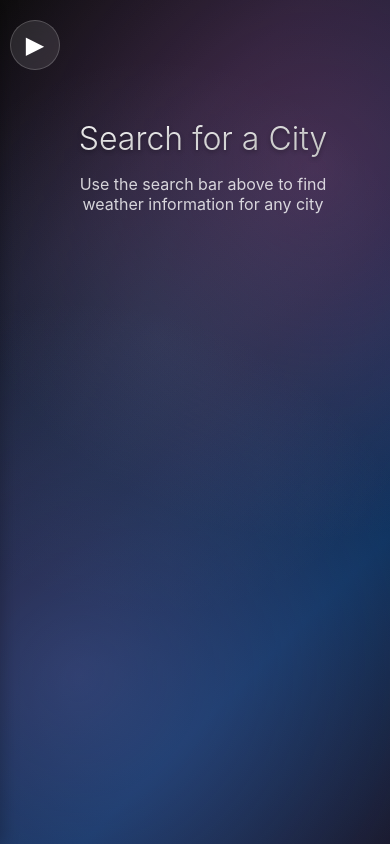
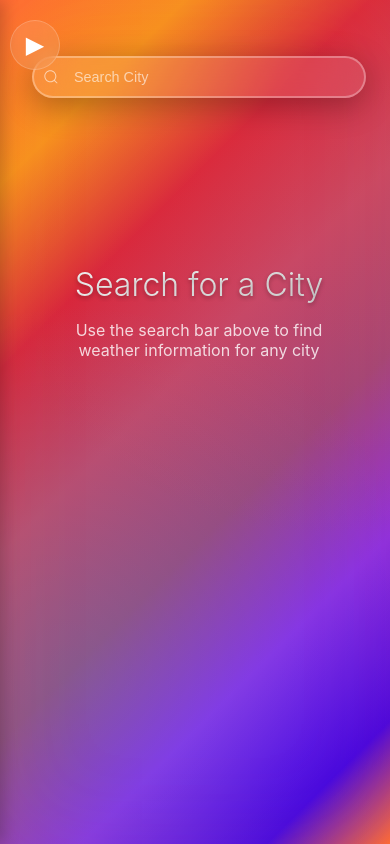
Before and after one commit to Jonizz14/Weather-App, a React (Vite) app: page / in a window 390 px wide. Built offline with nearby package versions, Linux system fonts and the light colour scheme; no server answers.

Commit message:
Final update and i go to slepp

```diff
--- a/src/components/LeftSidebar/LeftSidebar.jsx
+++ b/src/components/LeftSidebar/LeftSidebar.jsx
@@ -18,7 +18,7 @@ const LeftSidebar = ({
       <button className="sidebar-close-btn" onClick={onClose}>
         <FiX />
       </button>
-      <div className="sidebar-content">
+      <div className="sidebar-content" onClick={(e) => e.stopPropagation()} onTouchStart={(e) => e.stopPropagation()}>
         {" "}
         <SearchBar onSearch={onSearch} onLocation={onLocation} />{" "}
         <div className="searched-cities">
--- a/src/components/SearchBar/SearchBar.css
+++ b/src/components/SearchBar/SearchBar.css
@@ -122,29 +122,29 @@
 /* Responsive */
 @media (max-width: 768px) {
   .input {
-    font-size: 1rem;
-    padding: 0.8rem 0.8rem 0.8rem 3rem;
+    font-size: 1.1rem;
+    padding: 0.9rem 0.9rem 0.9rem 3.2rem;
   }
 
   .input::placeholder {
-    font-size: 1rem;
+    font-size: 1.1rem;
   }
 
   .icon {
-    left: 0.8rem;
-    width: 1.2rem;
-    height: 1.2rem;
+    left: 0.9rem;
+    width: 1.4rem;
+    height: 1.4rem;
   }
 
   .location-btn {
-    width: 35px;
-    height: 35px;
+    width: 40px;
+    height: 40px;
     right: 0.5rem;
   }
 
   .location-btn svg {
-    width: 16px;
-    height: 16px;
+    width: 18px;
+    height: 18px;
   }
 }
 
@@ -175,3 +175,31 @@
     height: 14px;
   }
 }
+
+@media (max-width: 360px) {
+  .input {
+    font-size: 1rem;
+    padding: 0.8rem 0.8rem 0.8rem 2.7rem;
+  }
+
+  .input::placeholder {
+    font-size: 1rem;
+  }
+
+  .icon {
+    left: 0.8rem;
+    width: 1.2rem;
+    height: 1.2rem;
+  }
+
+  .location-btn {
+    width: 35px;
+    height: 35px;
+    right: 0.4rem;
+  }
+
+  .location-btn svg {
+    width: 16px;
+    height: 16px;
+  }
+}
--- a/src/components/SearchBar/SearchBar.jsx
+++ b/src/components/SearchBar/SearchBar.jsx
@@ -70,7 +70,7 @@ export default function SearchBar({ onSearch }) {
   };
 
   return (
-    <div className="search-container">
+    <div className="search-container" onClick={(e) => e.stopPropagation()} onTouchStart={(e) => e.stopPropagation()}>
       <form onSubmit={handleSubmit} className="search-bar">
         <div className="group">
           <svg
@@ -87,18 +87,9 @@ export default function SearchBar({ onSearch }) {
             placeholder="Search City"
             value={city}
             onChange={handleInputChange}
+            onClick={(e) => e.stopPropagation()}
+            onTouchStart={(e) => e.stopPropagation()}
           />
-
-          <button
-            type="button"
-            className="location-btn"
-            onClick={getCurrentLocation}
-            title="Joriy joylashuvni aniqlash"
-          >
-            <svg viewBox="0 0 24 24" fill="currentColor">
-              <path d="M12 2C8.13 2 5 5.13 5 9c0 5.25 7 13 7 13s7-7.75 7-13c0-3.87-3.13-7-7-7zm0 9.5c-1.38 0-2.5-1.12-2.5-2.5s1.12-2.5 2.5-2.5 2.5 1.12 2.5 2.5-1.12 2.5-2.5 2.5z"/>
-            </svg>
-          </button>
         </div>
 
       </form>
--- a/src/index.css
+++ b/src/index.css
@@ -42,18 +42,18 @@ code {
 /* Responsive adjustments */
 @media (max-width: 768px) {
   body {
-    font-size: 14px;
+    font-size: 16px;
   }
 
   .glass-card {
-    padding: 1rem;
+    padding: 1.25rem;
     border-radius: 20px;
   }
 }
 
 @media (max-width: 480px) {
   body {
-    font-size: 12px;
+    font-size: 16px;
   }
 
   .glass-card {
@@ -61,3 +61,14 @@ code {
     border-radius: 16px;
   }
 }
+
+@media (max-width: 360px) {
+  body {
+    font-size: 18px;
+  }
+
+  .glass-card {
+    padding: 1rem;
+    border-radius: 16px;
+  }
+}
--- a/src/pages/Home/Home.css
+++ b/src/pages/Home/Home.css
@@ -1,11 +1,47 @@
 .home {
   min-height: 100vh;
-  background: linear-gradient(135deg, #0c0c0c 0%, #1a1a2e 25%, #16213e 50%, #0f3460 75%, #1a1a2e 100%);
-  background-attachment: fixed;
   position: relative;
   overflow-x: hidden;
   display: flex;
   overflow-y: auto;
+}
+
+.home::before {
+  content: '';
+  position: fixed;
+  top: 0;
+  left: 0;
+  right: 0;
+  bottom: 0;
+  background-attachment: fixed;
+  background-size: 400% 400%;
+  z-index: -1;
+  animation: gradientShift 25s ease infinite;
+  box-shadow: inset 0 0 100px rgba(255, 107, 53, 0.1);
+}
+
+
+.home.night-theme::before {
+  background:
+    radial-gradient(circle at 30% 70%, rgba(120, 119, 198, 0.3) 0%, transparent 50%),
+    radial-gradient(circle at 70% 30%, rgba(255, 119, 198, 0.2) 0%, transparent 50%),
+    radial-gradient(circle at 50% 50%, rgba(120, 219, 255, 0.1) 0%, transparent 60%),
+    linear-gradient(135deg, #0c0c0c 0%, #1a1a2e 25%, #16213e 50%, #0f3460 75%, #2c3e50 100%);
+}
+
+.home.day-theme::before {
+  background:
+    radial-gradient(circle at 20% 80%, rgba(0, 212, 255, 0.15) 0%, transparent 50%),
+    radial-gradient(circle at 80% 20%, rgba(255, 107, 53, 0.1) 0%, transparent 50%),
+    linear-gradient(135deg,
+      #FF6B35 0%,
+      #F7931E 15%,
+      #D7263D 30%,
+      #C44569 45%,
+      #A0447A 60%,
+      #8E2DE2 75%,
+      #4A00E0 90%,
+      #FF6B35 100%);
 }
 
 .home::before {
@@ -83,6 +119,28 @@
     left: 20px;
     transform: none;
   }
+
+  .home::before {
+    animation-duration: 40s;
+  }
+
+  @keyframes gradientShift {
+    0% {
+      background-position: 0% 50%;
+    }
+    25% {
+      background-position: 100% 0%;
+    }
+    50% {
+      background-position: 100% 100%;
+    }
+    75% {
+      background-position: 0% 100%;
+    }
+    100% {
+      background-position: 0% 50%;
+    }
+  }
 }
 
 
@@ -93,9 +151,22 @@
   animation: fadeInUp 0.8s ease-out;
 }
 
-.search-section .search-bar {
+.search-section .search-bar,
+.mobile-search-section .search-bar {
   max-width: 600px;
   width: 100%;
+}
+
+.mobile-search-section {
+  display: none;
+  padding: 1rem 0;
+  animation: fadeInUp 0.8s ease-out;
+}
+
+@media (max-width: 768px) {
+  .mobile-search-section {
+    display: block;
+  }
 }
 
 .weather-overview {
@@ -122,7 +193,7 @@
   width: 100%;
 }
 
-@media (max-width: 1024px) {
+@media (max-width: 1366px) {
   .main-content {
     padding-left: 2rem;
   }
@@ -144,14 +215,34 @@
   }
 }
 
-@media (max-width: 640px) {
+@media (max-width: 1024px) {
+  .main-content {
+    padding-left: 1.5rem;
+    padding-right: 1.5rem;
+  }
+
   .detail-widgets {
     grid-template-columns: repeat(auto-fit, minmax(160px, 1fr));
     gap: 1rem;
   }
 
+  .weather-overview {
+    min-height: 250px;
+  }
+
+  .hourly-forecast-section {
+    padding: 0.75rem 0;
+  }
+}
+
+@media (max-width: 640px) {
+  .detail-widgets {
+    grid-template-columns: repeat(auto-fit, minmax(180px, 1fr));
+    gap: 1rem;
+  }
+
   .main-content {
-    padding: 0.75rem;
+    padding: 1rem;
   }
 
   .weather-overview {
@@ -172,13 +263,13 @@
 }
 
 
-@media (max-width: 768px) {
+@media (max-width: 1366px) {
   .home {
-    flex-direction: row;
+    flex-direction: column;
   }
 
   .main-content {
-    padding: 1rem;
+    padding: 1.5rem;
     padding-left: 2rem;
   }
 
@@ -193,7 +284,7 @@
   }
 
   .detail-widgets {
-    grid-template-columns: repeat(auto-fit, minmax(150px, 1fr));
+    grid-template-columns: repeat(auto-fit, minmax(180px, 1fr));
     gap: 1rem;
   }
 
@@ -215,6 +306,24 @@
 
   .hourly-forecast-section {
     padding: 0.5rem 0;
+  }
+}
+
+@media (max-width: 360px) {
+  .main-content {
+    padding: 0.5rem;
+  }
+
+  .weather-overview {
+    min-height: 180px;
+  }
+
+  .detail-widgets {
+    gap: 0.5rem;
+  }
+
+  .hourly-forecast-section {
+    padding: 0.3rem 0;
   }
 }
 
@@ -255,7 +364,7 @@
   max-width: 400px;
 }
 
-@media (max-width: 768px) {
+@media (max-width: 1366px) {
   .welcome-message {
     min-height: 300px;
     padding: 2rem 1rem;
@@ -280,6 +389,58 @@
   }
 }
 
+/* === 1440p Monitorlar uchun === */
+@media (min-width: 1440px) {
+  .main-content {
+    padding-left: 440px;
+  }
+
+  .detail-widgets {
+    grid-template-columns: repeat(auto-fit, minmax(200px, 1fr));
+    gap: 1.5rem;
+  }
+}
+
+/* === 2K Monitorlar uchun === */
+@media (min-width: 2560px) {
+  .main-content {
+    padding-left: 460px;
+  }
+
+  .detail-widgets {
+    grid-template-columns: repeat(auto-fit, minmax(220px, 1fr));
+    gap: 2rem;
+  }
+
+  .weather-overview {
+    min-height: 400px;
+  }
+}
+
+/* === 4K Monitorlar uchun === */
+@media (min-width: 3840px) {
+  .main-content {
+    padding-left: 560px;
+  }
+
+  .detail-widgets {
+    grid-template-columns: repeat(auto-fit, minmax(300px, 1fr));
+    gap: 2.5rem;
+  }
+
+  .weather-overview {
+    min-height: 500px;
+  }
+
+  .welcome-message h1 {
+    font-size: 4rem;
+  }
+
+  .welcome-message p {
+    font-size: 1.5rem;
+  }
+}
+
 @keyframes fadeInUp {
   from {
     opacity: 0;
@@ -290,3 +451,21 @@
     transform: translateY(0);
   }
 }
+
+@keyframes gradientShift {
+  0% {
+    background-position: 0% 50%;
+  }
+  25% {
+    background-position: 100% 0%;
+  }
+  50% {
+    background-position: 100% 100%;
+  }
+  75% {
+    background-position: 0% 100%;
+  }
+  100% {
+    background-position: 0% 50%;
+  }
+}
--- a/src/pages/Home/Home.jsx
+++ b/src/pages/Home/Home.jsx
@@ -12,7 +12,8 @@ import "./Home.css";
 export default function Home() {
   const { weather, forecast, loading, error, locationError, getWeather, getWeatherByCoords, retryLocation } = useWeather();
   const [searchedCities, setSearchedCities] = useState([]);
-  const [sidebarOpen, setSidebarOpen] = useState(window.innerWidth > 1024);
+  const [sidebarOpen, setSidebarOpen] = useState(window.innerWidth > 1366);
+  const [isDay, setIsDay] = useState(new Date().getHours() >= 6 && new Date().getHours() < 18);
 
   // Load searched cities from localStorage on mount
   React.useEffect(() => {
@@ -23,6 +24,28 @@ export default function Home() {
       const formatted = parsed.map(item => typeof item === 'string' ? { name: item, weather: null, forecast: null } : item);
       setSearchedCities(formatted);
     }
+  }, []);
+
+  // Update sidebar state on window resize
+  React.useEffect(() => {
+    const handleResize = () => {
+      setSidebarOpen(window.innerWidth > 1366);
+    };
+
+    window.addEventListener('resize', handleResize);
+    return () => window.removeEventListener('resize', handleResize);
+  }, []);
+
+  // Update day/night theme based on current time
+  React.useEffect(() => {
+    const updateTheme = () => {
+      const hour = new Date().getHours();
+      setIsDay(hour >= 6 && hour < 18);
+    };
+
+    updateTheme(); // Initial check
+    const interval = setInterval(updateTheme, 60000); // Update every minute
+    return () => clearInterval(interval);
   }, []);
 
   // Update weather data for searched cities
@@ -71,13 +94,18 @@ export default function Home() {
 
   return (
     <>
-      <div className={`home ${!sidebarOpen ? 'sidebar-closed' : ''}`}>
-        <LeftSidebar className={sidebarOpen ? 'open' : 'closed'} onSearch={handleSearch} onLocation={getWeatherByCoords} searchedCities={searchedCities} onCityClick={handleCityClick} onDeleteCity={handleDeleteCity} onClearAllCities={handleClearAllCities} onClose={() => setSidebarOpen(false)} />
-        {sidebarOpen && <div className="sidebar-backdrop" onClick={() => setSidebarOpen(false)}></div>}
+      <div className={`home ${!sidebarOpen ? 'sidebar-closed' : ''} ${isDay ? 'day-theme' : 'night-theme'}`}>
+        <LeftSidebar className={sidebarOpen ? "open" : ""} onSearch={handleSearch} onLocation={getWeatherByCoords} searchedCities={searchedCities} onCityClick={handleCityClick} onDeleteCity={handleDeleteCity} onClearAllCities={handleClearAllCities} onClose={() => setSidebarOpen(false)} />
+        {sidebarOpen && <div className="sidebar-backdrop" onClick={() => setSidebarOpen(false)} onTouchStart={() => setSidebarOpen(false)}></div>}
         <main className="main-content">
            <button className="sidebar-toggle" onClick={() => setSidebarOpen(!sidebarOpen)}>
              {sidebarOpen ? '◀' : '▶'}
            </button>
+
+           {/* Mobile search bar - visible only on mobile */}
+           <section className="mobile-search-section">
+             <SearchBar onSearch={handleSearch} onLocation={getWeatherByCoords} />
+           </section>
 
          {loading && <Loader />}
          {error && <ErrorMessage message={error} onRetry={() => getWeather("")} />}
```
Also changed, not shown: src/components/ForecastList/ForecastList.css (+28 -8 lines), src/components/LeftSidebar/LeftSidebar.css (+29 -2 lines), src/components/RightPanel/RightPanel.css (+39 -7 lines), src/components/WeatherCard/WeatherCard.css (+34 -40 lines). Lines whose indentation alone changed are shown as unchanged.
